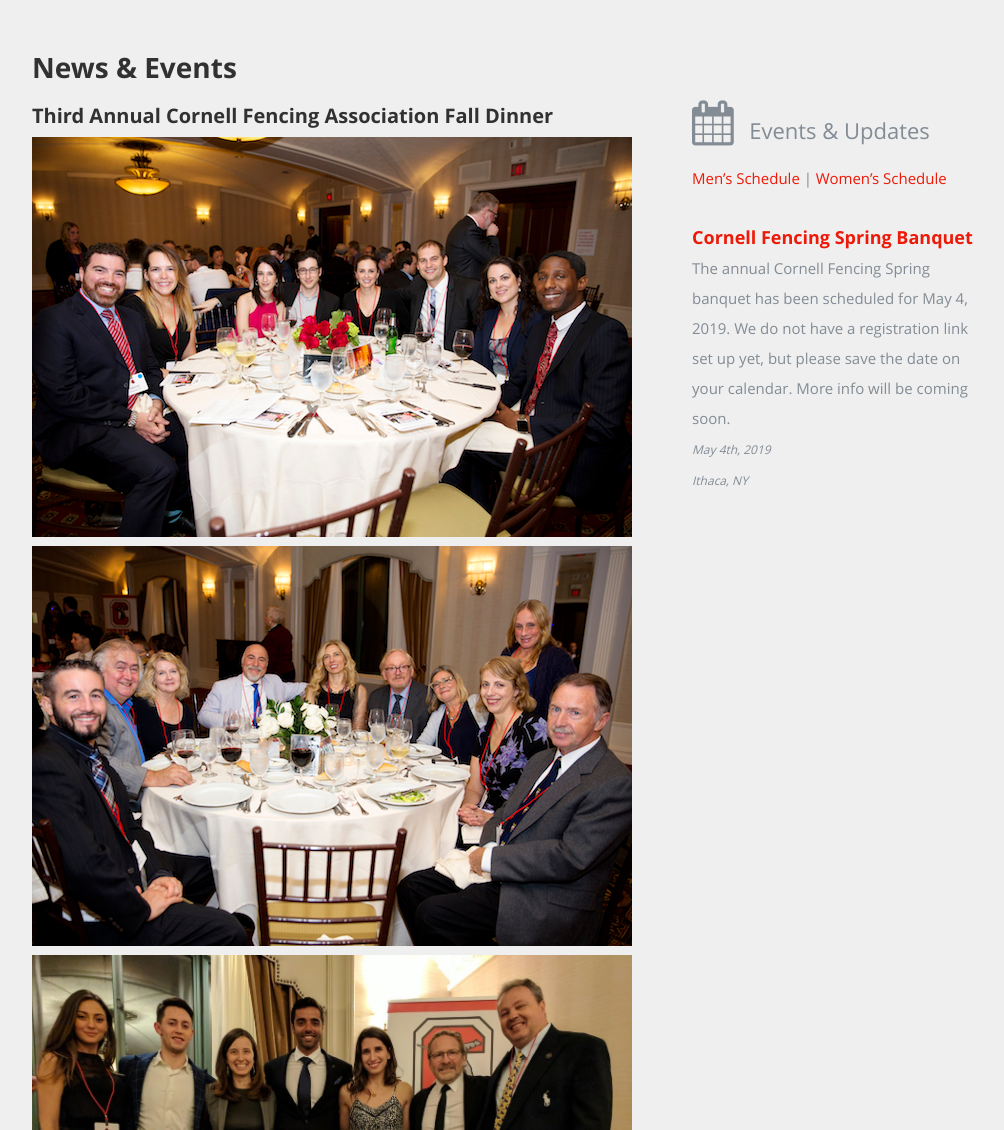
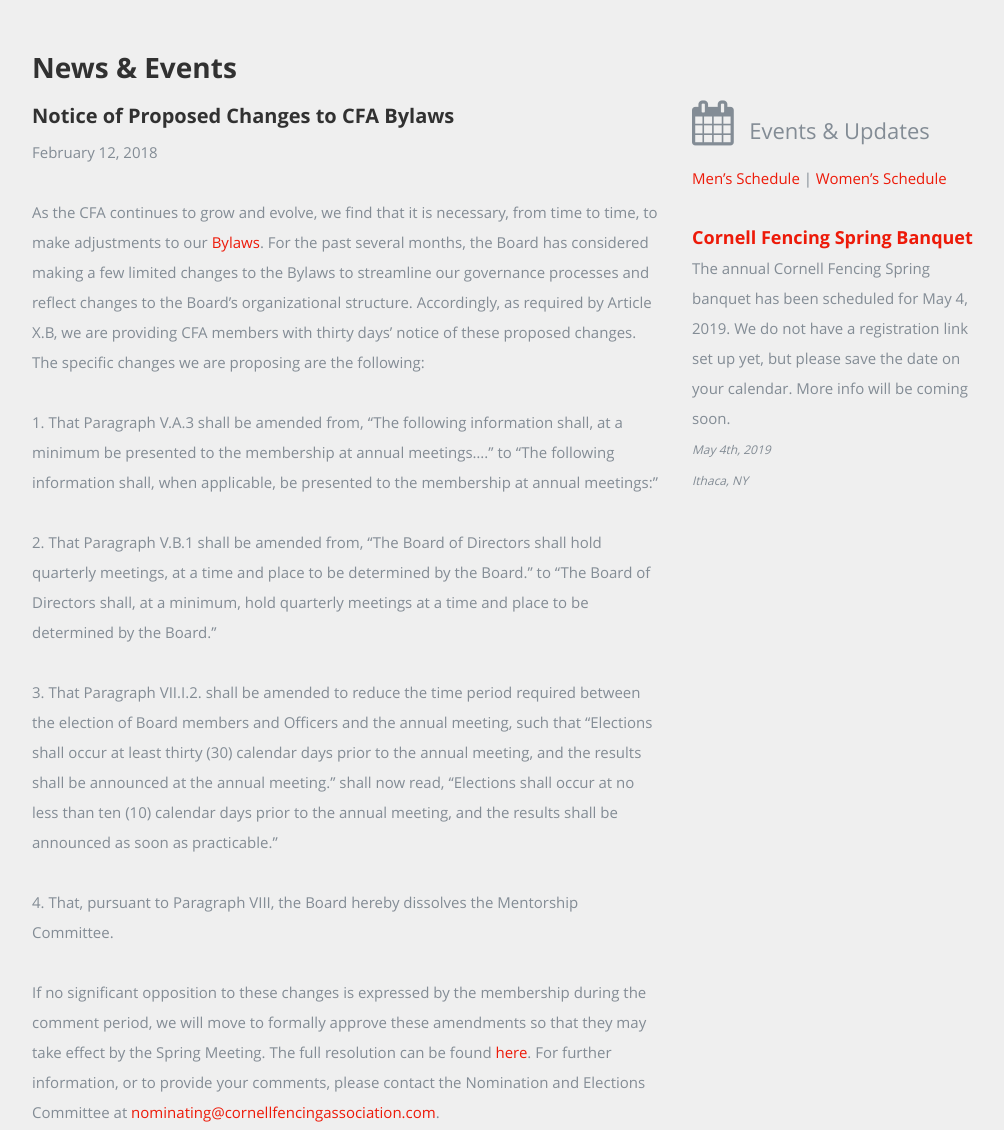
Before and after one commit to fortynachos/cornellfencingv4, a website: page app/index.html in a window 1280 px wide. Shown: the part 840-1970 px from the top of the page, without its empty margins (98-1102 px from the left). Drawn offline with nearby package versions, Linux system fonts and the light colour scheme.

Commit message:
Adding notification of bylaw update to the website (#13)
Merging so I can deploy in time.

```diff
--- a/app/index.html
+++ b/app/index.html
@@ -127,6 +127,21 @@
                <h2 class="title-margin-bottom">News &#x26; Events</h2>
 
                <div class="eight columns">
+
+                   <h4>Notice of Proposed Changes to CFA Bylaws</h4>
+                    <p>February 12, 2018</p>
+
+                    <p>As the CFA continues to grow and evolve, we find that it is necessary, from time to time, to make adjustments to our <a href="http://cornellfencingassociation.com/resources/Fencing-CFA_ByLaws-2.17%20(002)-signed.pdf">Bylaws</a>. For the past several months, the Board has considered making a few limited changes to the Bylaws to streamline our governance processes and reflect changes to the Board’s organizational structure. Accordingly, as required by Article X.B, we are providing CFA members with thirty days’ notice of these proposed changes. The specific changes we are proposing are the following:</p>
+
+                    <p>1. That Paragraph V.A.3 shall be amended from, “The following information shall, at a minimum be presented to the membership at annual meetings….” to “The following information shall, when applicable, be presented to the membership at annual meetings:”</p>
+
+                    <p>2. That Paragraph V.B.1 shall be amended from, “The Board of Directors shall hold quarterly meetings, at a time and place to be determined by the Board.” to “The Board of Directors shall, at a minimum, hold quarterly meetings at a time and place to be determined by the Board.”</p>
+
+                    <p>3. That Paragraph VII.I.2. shall be amended to reduce the time period required between the election of Board members and Officers and the annual meeting, such that “Elections shall occur at least thirty (30) calendar days prior to the annual meeting, and the results shall be announced at the annual meeting.” shall now read, “Elections shall occur at no less than ten (10) calendar days prior to the annual meeting, and the results shall be announced as soon as practicable.”</p>
+
+                    <p>4. That, pursuant to Paragraph VIII, the Board hereby dissolves the Mentorship Committee.</p>
+
+                   <p>If no significant opposition to these changes is expressed by the membership during the comment period, we will move to formally approve these amendments so that they may take effect by the Spring Meeting. The full resolution can be found <a href="https://docs.google.com/document/d/1zDq8JvI_i69Yjr25FwqzCNb-xxDIUFrylim0Mm9x2DQ/edit?usp=sharing">here</a>. For further information, or to provide your comments, please contact the Nomination and Elections Committee at <a href="mailto:nominating@cornellfencingassociation.com">nominating@cornellfencingassociation.com</a>.</p>
 
                    <h4>Third Annual Cornell Fencing Association Fall Dinner</h4>
                    <img class="news-img" src="images/Cornell20180915Fencing55.jpg" alt="Alumni and spouses at the dinner" />
```
